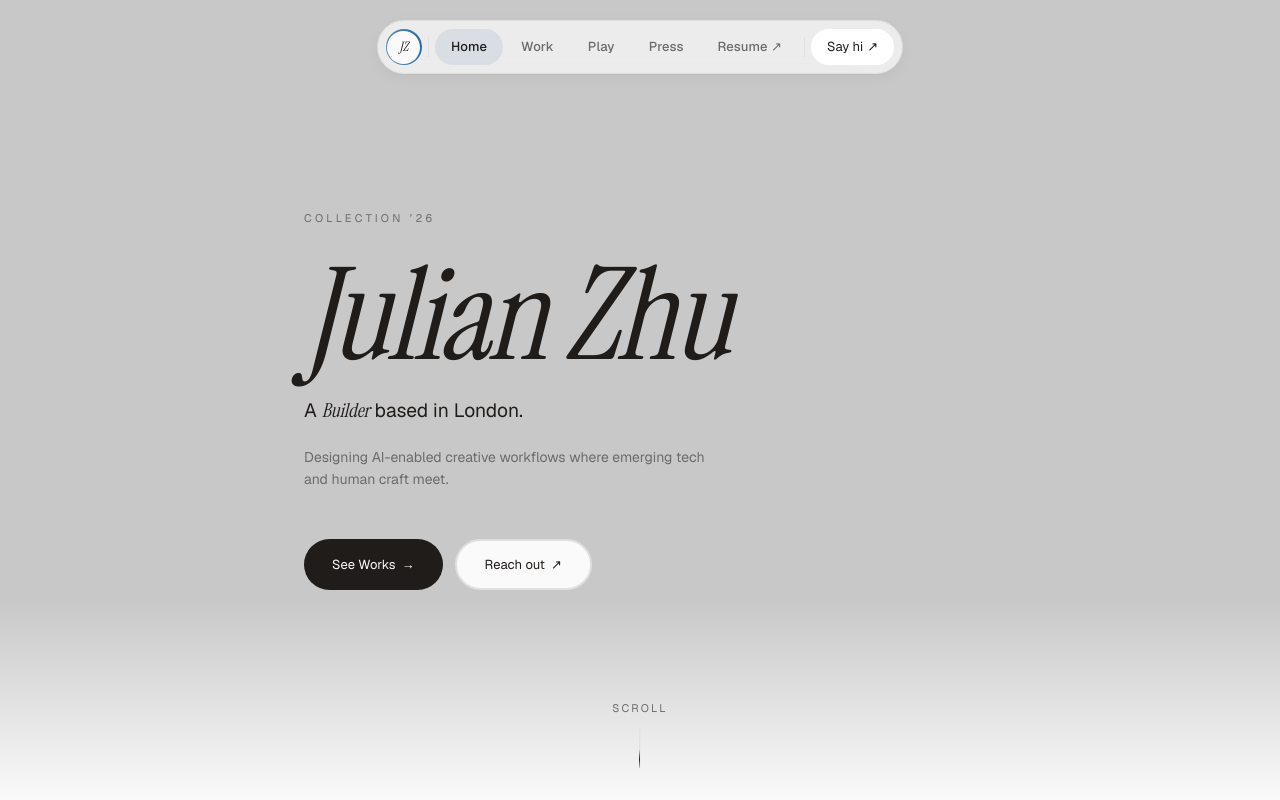
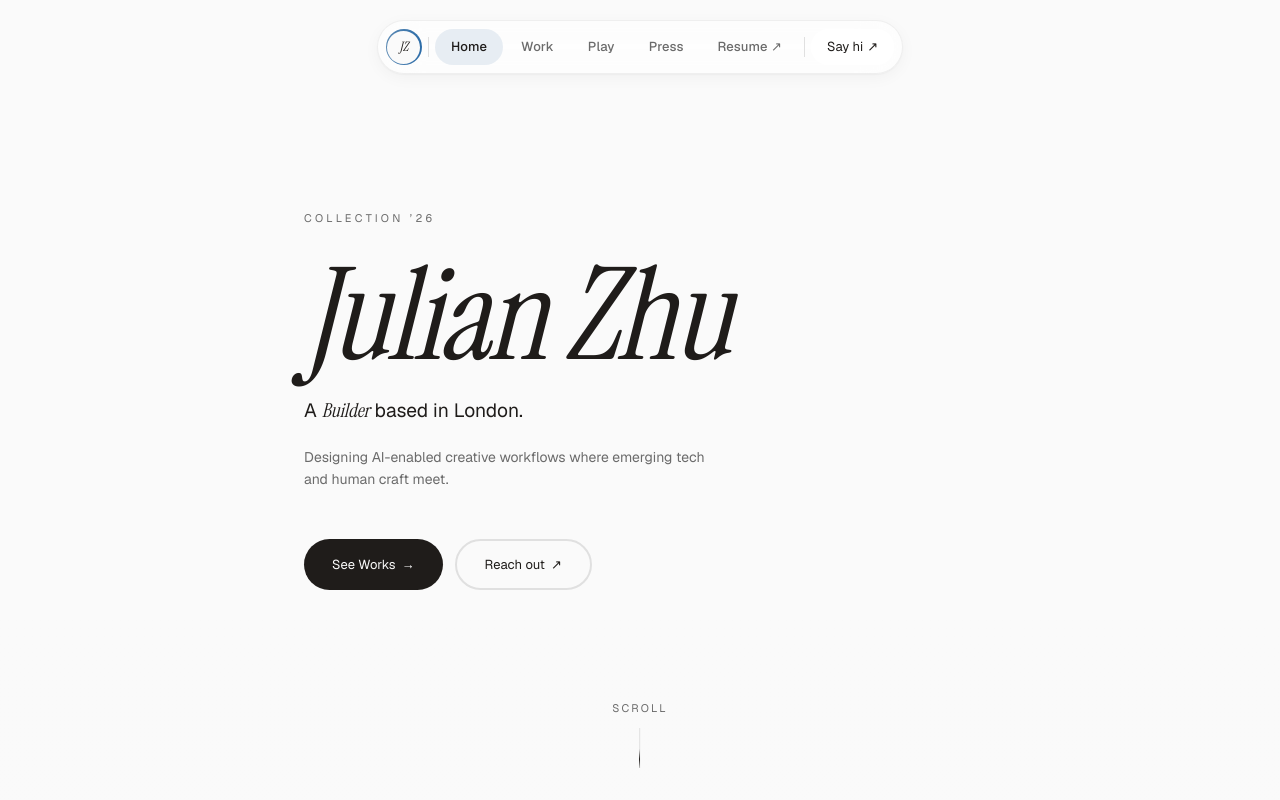
Before and after one commit to geff1005/yutongdesign, a Next.js app: page / in a window 1280 px wide. Shown: the top 800 px of the page. Built offline with nearby package versions, Linux system fonts and the light colour scheme.

Commit message:
fix: drop redundant Contact; press 3-card centering; hero light-theme + fallback fade-in

```diff
--- a/app/globals.css
+++ b/app/globals.css
@@ -447,10 +447,15 @@ a { color: inherit; text-decoration: none; }
   width: auto; height: auto;
   object-fit: cover;
   transform: translate(-50%, -50%);
+  /* Light theme: hide the dark video so it doesn't grey out the section.
+     Easier than swapping in a light-themed video right now. */
+  display: none;
 }
 .hero-overlay {
   position: absolute; inset: 0;
-  background: rgba(0,0,0,0.2);
+  /* Was rgba(0,0,0,0.2) — that 20% black wash dimmed everything on the
+     light theme since there's no video bg now. Transparent on light. */
+  background: transparent;
 }
 .hero-fade {
   position: absolute;
@@ -580,9 +585,27 @@ a { color: inherit; text-decoration: none; }
   animation: scroll-down 1.5s ease-in-out infinite;
 }
 
-/* GSAP entrance helpers */
-.name-reveal { opacity: 0; transform: translateY(50px); }
-.blur-in { opacity: 0; filter: blur(10px); transform: translateY(20px); }
+/* GSAP entrance helpers. Initial state hides them; GSAP fades them in
+ * after mount. Safety fallback: if GSAP fails to load (slow network,
+ * blocked CDN), elements stay invisible forever. The animation below
+ * acts as a fallback that mirrors GSAP's end state after 2.5s. */
+.name-reveal {
+  opacity: 0;
+  transform: translateY(50px);
+  animation: hero-reveal-fallback 0.01s ease-out 2.5s forwards;
+}
+.blur-in {
+  opacity: 0;
+  filter: blur(10px);
+  transform: translateY(20px);
+  animation: hero-blur-in-fallback 0.01s ease-out 2.5s forwards;
+}
+@keyframes hero-reveal-fallback {
+  to { opacity: 1; transform: translateY(0); }
+}
+@keyframes hero-blur-in-fallback {
+  to { opacity: 1; filter: blur(0); transform: translateY(0); }
+}
 
 /* === Sections === */
 section { position: relative; }
@@ -2393,14 +2416,24 @@ section { position: relative; }
               opacity var(--duration-base) var(--ease-apple);
 }
 .press-c-card-slot-active {
-  /* Center, full size */
+  /* Center, full size. transform is unused here because Framer Motion
+     writes its own transform on the inner div, but the outer wrapper
+     itself uses transform: translate(-50%, -50%) so the card pinpoints
+     dead-center horizontally + vertically. */
   left: 50%;
+  transform: translate(-50%, -50%);
   width: min(720px, 70vw);
   transform: translate(-50%, -50%);
   z-index: 3;
   cursor: grab;
 }
 .press-c-card-slot-active:active { cursor: grabbing; }
+/* Inner motion.div — fills the active slot. Framer Motion writes its own
+   transform here; the outer slot does the centering translate. */
+.press-c-card-slot-active-inner {
+  width: 100%;
+  height: 100%;
+}
 
 .press-c-card-slot-prev,
 .press-c-card-slot-next {
@@ -2417,13 +2450,14 @@ section { position: relative; }
   opacity: 0.85;
 }
 .press-c-card-slot-prev {
-  /* Peek from the left */
-  right: calc(50% + min(380px, 36vw));
+  /* Peek from the left — anchor the card's right edge at (50% - 280px)
+     so it tucks behind the active card's left edge. */
+  left: calc(50% - min(580px, 56vw));
   transform: translate(0, -50%) scale(0.86);
 }
 .press-c-card-slot-next {
-  /* Peek from the right */
-  left: calc(50% + min(380px, 36vw));
+  /* Peek from the right — anchor the card's left edge at (50% + 280px). */
+  left: calc(50% + min(280px, 26vw));
   transform: translate(0, -50%) scale(0.86);
 }
 
--- a/components/Journal.tsx
+++ b/components/Journal.tsx
@@ -167,10 +167,15 @@ export function Journal() {
             <PressCard item={prevItem} isActive={false} onActivate={prev} />
           </div>
 
+          {/* Outer slot does the absolute positioning (CSS owns the
+              translate(-50%, -50%) for centering). Inner motion.div does
+              the entrance/exit animation — its transform would otherwise
+              clobber the centering translate. */}
+          <div className="press-c-card-slot press-c-card-slot-active">
             <AnimatePresence mode="wait" initial={false}>
               <motion.div
                 key={activeItem.url}
-              className="press-c-card-slot press-c-card-slot-active"
+                className="press-c-card-slot-active-inner"
                 initial={{ opacity: 0, x: 32 }}
                 animate={{ opacity: 1, x: 0 }}
                 exit={{ opacity: 0, x: -32 }}
@@ -186,6 +191,7 @@ export function Journal() {
                 <PressCard item={activeItem} isActive />
               </motion.div>
             </AnimatePresence>
+          </div>
 
           <div
             className="press-c-card-slot press-c-card-slot-next"
--- a/components/Portfolio.tsx
+++ b/components/Portfolio.tsx
@@ -8,8 +8,16 @@ import { SelectedWorks } from "./SelectedWorks";
 import { Journal } from "./Journal";
 import { Explorations } from "./Explorations";
 import { Stats } from "./Stats";
-import { Contact } from "./Contact";
 
+/**
+ * Home composition.
+ *
+ * Note: the standalone <Contact /> section was removed once <SiteFooter />
+ * went global — same copyright + socials + status meta was rendered twice,
+ * with the Contact's white footer-bar stacking on top of the dark
+ * SiteFooter and looking visually broken. SiteFooter is now the single
+ * closing frame for every page.
+ */
 export function Portfolio() {
   const [loaded, setLoaded] = useState(false);
 
@@ -22,7 +30,6 @@ export function Portfolio() {
       <Journal />
       <Explorations />
       <Stats />
-      <Contact />
     </>
   );
 }
```
Lines whose indentation alone changed are shown as unchanged.
